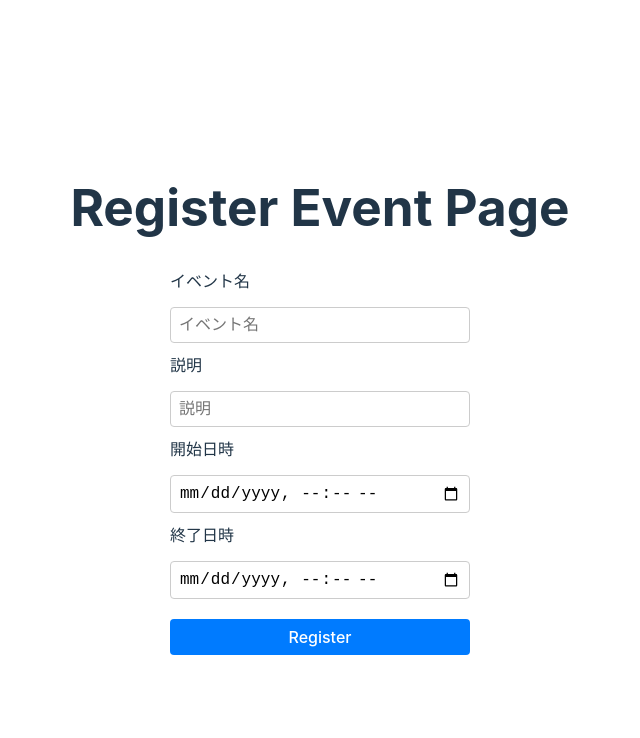
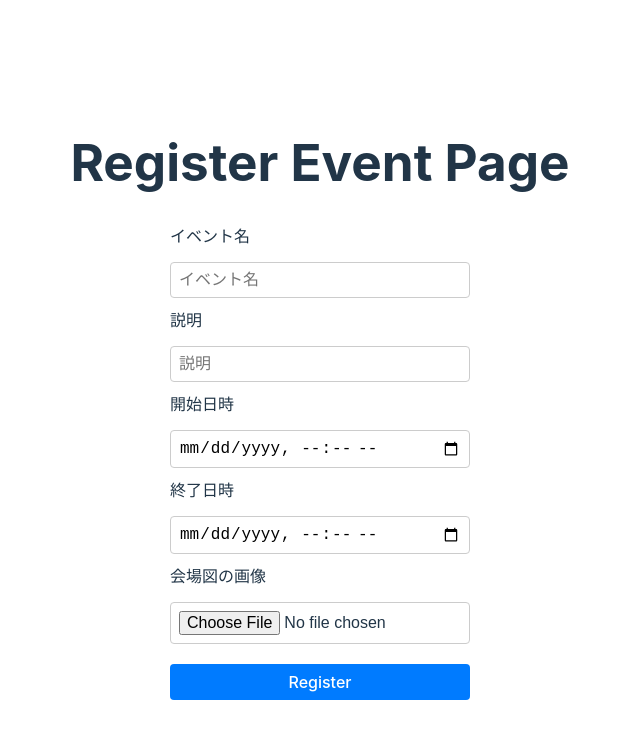
Before and after one commit to GreenTeaProgrammers/MatsuriSNS, a React (Vite) app in the folder frontend/: page /register_event in a window 1280 px wide. Shown: the top 738 px of the page, without its empty margins (320-960 px from the left). Built offline with nearby package versions, Linux system fonts and the light colour scheme.

Commit message:
Add form of event map

```diff
--- a/frontend/src/components/RegisterEventForm.tsx
+++ b/frontend/src/components/RegisterEventForm.tsx
@@ -6,6 +6,7 @@ const RegisterEventForm: React.FC = () => {
   const [description, setDescription] = useState('');
   const [startDate, setStartDate] = useState('');
   const [endDate, setEndDate] = useState('');
+  const [venueImage, setVenueImage] = useState<File | null>(null); // 会場図の画像を管理するステート
 
   const handleSubmit = (e: React.FormEvent) => {
     e.preventDefault(); // フォームのデフォルトの送信動作を防止
@@ -13,10 +14,20 @@ const RegisterEventForm: React.FC = () => {
     // フォームデータの処理をここに追加します
     console.log('イベント名:', eventName);
     console.log('説明:', description);
-    console.log('開始日:', startDate);
-    console.log('終了日:', endDate);
+    console.log('開始日時:', startDate);
+    console.log('終了日時:', endDate);
+
+    if (venueImage) {
+      console.log('会場図:', venueImage.name);
+    }
 
     // TODO: 実際の登録処理を追加
+  };
+
+  const handleFileChange = (e: React.ChangeEvent<HTMLInputElement>) => {
+    if (e.target.files && e.target.files[0]) {
+      setVenueImage(e.target.files[0]); // 最初のファイルをセット
+    }
   };
 
   return (
@@ -43,7 +54,7 @@ const RegisterEventForm: React.FC = () => {
         <label htmlFor="startDate">開始日時</label>
         <input
           id="startDate"
-          type="datetime-local" // datetime-localで日付と時間を入力
+          type="datetime-local"
           value={startDate}
           onChange={(e) => setStartDate(e.target.value)}
         />
@@ -51,9 +62,17 @@ const RegisterEventForm: React.FC = () => {
         <label htmlFor="endDate">終了日時</label>
         <input
           id="endDate"
-          type="datetime-local" // datetime-localで日付と時間を入力
+          type="datetime-local"
           value={endDate}
           onChange={(e) => setEndDate(e.target.value)}
+        />
+
+        <label htmlFor="venueImage">会場図の画像</label>
+        <input
+          id="venueImage"
+          type="file"
+          accept="image/*" // 画像ファイルのみを選択可能にする
+          onChange={handleFileChange}
         />
 
         <button type="submit">Register</button>
```
